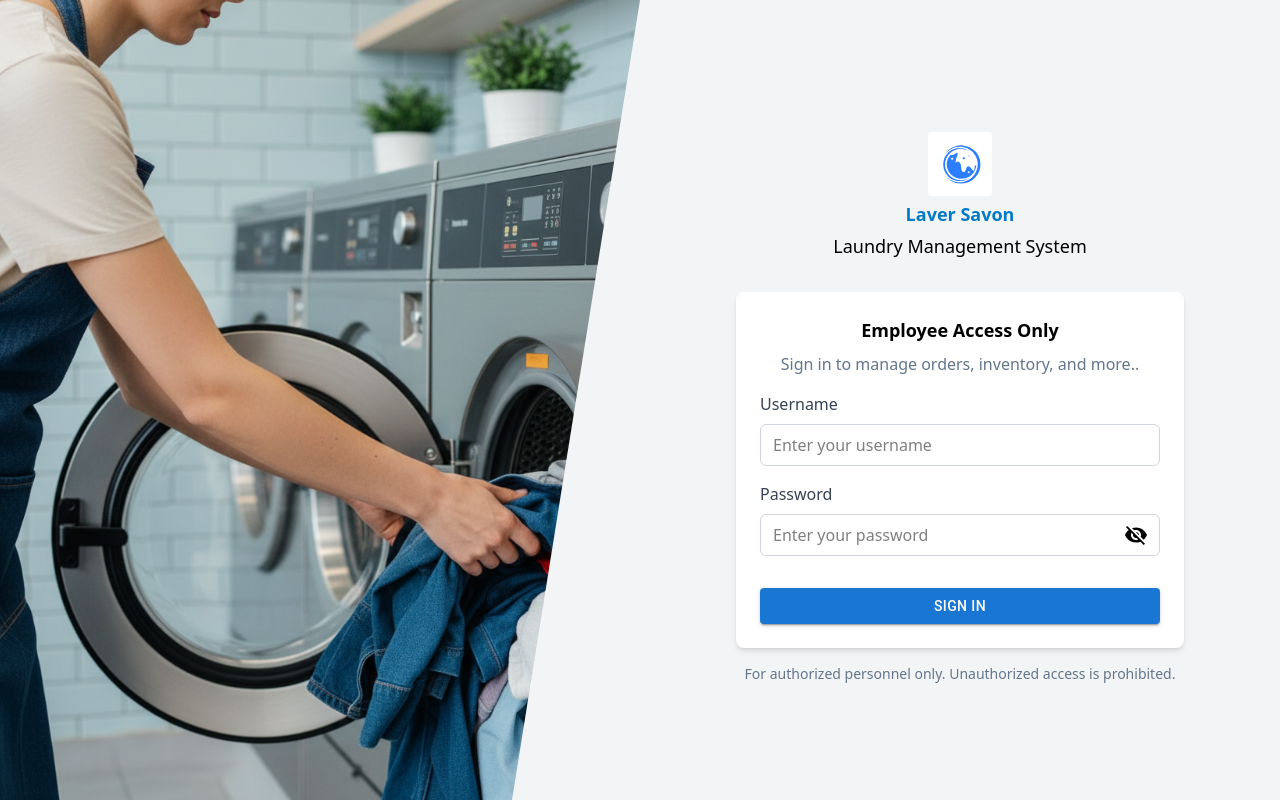
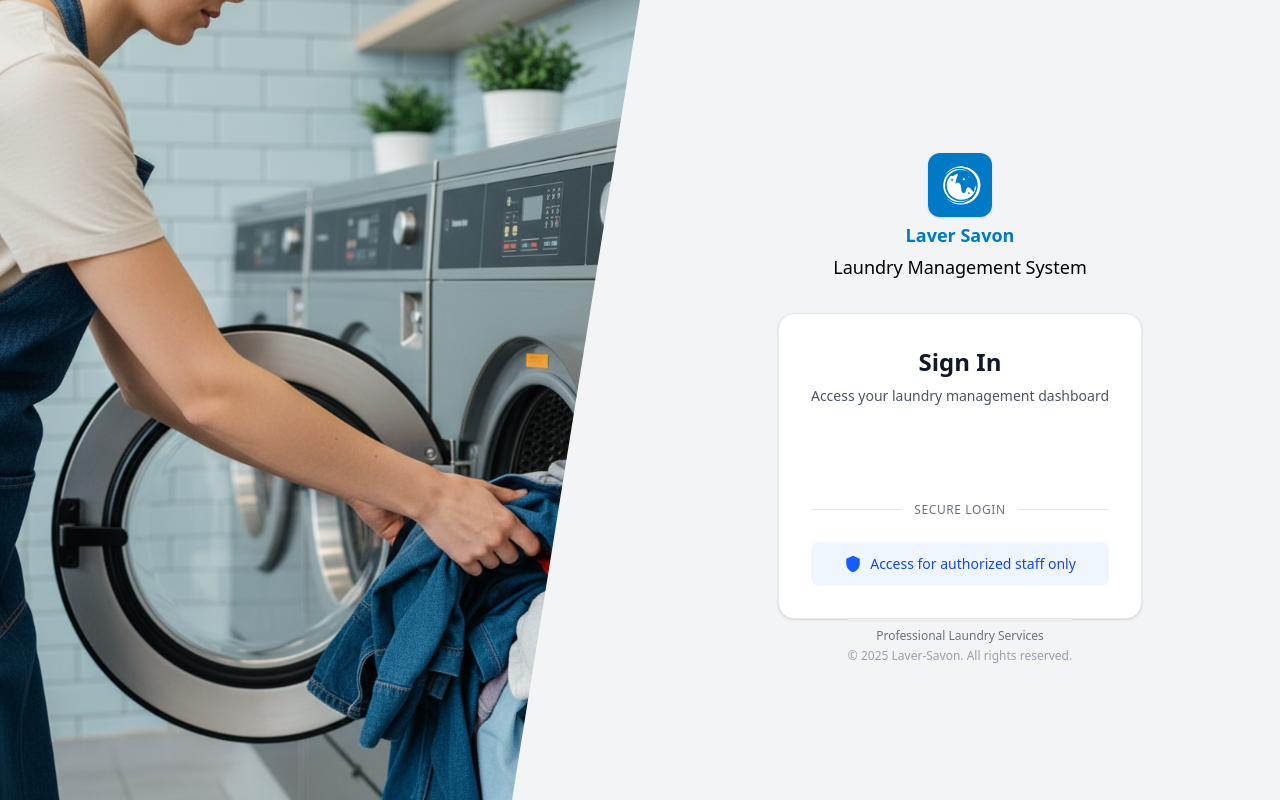
Before and after one commit to SlothyMikey/laundry_user_repo, a React app in the folder frontend/: page /login in a window 1280 px wide. Built offline with nearby package versions, Linux system fonts and the light colour scheme; the HTML template or start-up script is replaced by a standard one.

Commit message:
Google Auth Config

```diff
--- a/frontend/package.json
+++ b/frontend/package.json
@@ -12,7 +12,9 @@
   "dependencies": {
     "@mui/icons-material": "^7.3.5",
     "@mui/material": "^7.3.5",
+    "@react-oauth/google": "^0.12.2",
     "@tailwindcss/vite": "^4.1.14",
+    "jwt-decode": "^4.0.0",
     "react": "^19.1.1",
     "react-dom": "^19.1.1",
     "react-router-dom": "^7.9.5",
--- a/frontend/src/forms/LoginForm.tsx
+++ b/frontend/src/forms/LoginForm.tsx
@@ -1,87 +1,105 @@
 import { useState } from 'react';
 import Button from '@mui/material/Button';
-import { Visibility, VisibilityOff } from '@mui/icons-material';
-import useLogin from '@/hooks/useLogin';
+import { GoogleLogin } from '@react-oauth/google';
+import { jwtDecode } from 'jwt-decode';
 import { useNavigate } from 'react-router-dom';
+import { Shield } from '@mui/icons-material';
 
 export default function LoginForm() {
-  const [visible, setVisible] = useState(false);
+  const [loading, setLoading] = useState(false);
+  const [error, setError] = useState<string | null>(null);
   const navigate = useNavigate();
-  const { login, loading, error } = useLogin();
 
-  async function handleSubmit(e: React.FormEvent<HTMLFormElement>) {
-    e.preventDefault();
-    const data = new FormData(e.currentTarget);
-    const username = String(data.get('username') ?? '');
-    const password = String(data.get('password') ?? '');
+  async function handleGoogleSuccess(credentialResponse: any) {
+    setLoading(true);
+    setError(null);
 
-    console.log('Logging in...'); // Debug log
-    const { ok } = await login(username, password);
-    console.log('Login result:', ok); // Debug log
+    try {
+      const decoded: any = jwtDecode(credentialResponse.credential);
 
-    if (ok) {
-      console.log('Navigating to dashboard'); // Debug log
+      const resp = await fetch('/api/users/google-login', {
+        method: 'POST',
+        headers: { 'Content-Type': 'application/json' },
+        body: JSON.stringify({
+          googleToken: credentialResponse.credential,
+          email: decoded.email,
+          name: decoded.name,
+        }),
+      });
+
+      if (!resp.ok) {
+        const data = await resp.json();
+        setError(data.error || 'Login failed');
+        setLoading(false);
+        return;
+      }
+
+      const data = await resp.json();
+      localStorage.setItem('token', data.accessToken);
       navigate('/dashboard', { replace: true });
+    } catch (err) {
+      setError('Authentication failed');
+      setLoading(false);
     }
   }
+
   return (
     <>
       {loading ? (
         <div className="loader mx-auto my-8"></div>
       ) : (
-        <>
-          <div className="w-md mx-auto mt-8 p-6 bg-white rounded-lg shadow-md">
-            <div className="flex flex-col items-center mb-4 space-y-2">
-              <p className="text-lg font-bold">Employee Access Only</p>
-              <p className="text-muted">
-                Sign in to manage orders, inventory, and more..
+        <div className="max-w-md mx-auto mt-8">
+          <div className="bg-white rounded-2xl border border-gray-200 shadow-sm p-8">
+            {/* Header */}
+            <div className="text-center mb-8">
+              <h2 className="text-2xl font-semibold text-gray-900 mb-2">
+                Sign In
+              </h2>
+              <p className="text-sm text-gray-600">
+                Access your laundry management dashboard
               </p>
             </div>
-            <form onSubmit={handleSubmit}>
-              <div className="mb-4">
-                <label className="block text-gray-700 mb-2" htmlFor="username">
-                  Username
-                </label>
-                <input
-                  type="text"
-                  id="username"
-                  name="username"
-                  className="w-full px-3 py-2 border border-gray-300 rounded-md focus:outline-none focus:ring-2 focus:ring-blue-500"
-                  placeholder="Enter your username"
-                  required
-                />
+
+            {/* Google Sign In Button */}
+            <div className="flex justify-center mb-6">
+              <GoogleLogin
+                onSuccess={handleGoogleSuccess}
+                onError={() => setError('Google login failed')}
+                text="signin_with"
+                theme="outline"
+                size="large"
+                width="320"
+              />
+            </div>
+
+            {/* Divider */}
+            <div className="relative my-6">
+              <div className="absolute inset-0 flex items-center">
+                <div className="w-full border-t border-gray-200"></div>
               </div>
-              <div className="relative mb-4">
-                <label className="block text-gray-700 mb-2" htmlFor="password">
-                  Password
-                </label>
-                <input
-                  type={visible ? 'text' : 'password'}
-                  id="password"
-                  name="password"
-                  className="w-full px-3 py-2 border border-gray-300 rounded-md focus:outline-none focus:ring-2 focus:ring-blue-500"
-                  placeholder="Enter your password"
-                  required
-                />
-                <div
-                  className="absolute right-3 top-10 cursor-pointer"
-                  onClick={() => setVisible(!visible)}
-                >
-                  {visible ? <Visibility /> : <VisibilityOff />}
-                </div>
-                {error && <p className="text-red-500 text-sm mt-2">{error}</p>}
+              <div className="relative flex justify-center">
+                <span className="px-3 text-xs text-gray-500 bg-white uppercase tracking-wider">
+                  Secure Login
+                </span>
               </div>
-              <Button
-                type="submit"
-                variant="contained"
-                fullWidth
-                sx={{ mt: 2 }}
-              >
-                Sign In
-              </Button>
-            </form>
+            </div>
+
+            {/* Access Notice */}
+            <div className="flex items-center justify-center gap-2 bg-blue-50 py-3 px-4 rounded-lg">
+              <Shield className="text-blue-600" sx={{ fontSize: 18 }} />
+              <p className="text-sm text-blue-700 font-medium">
+                Access for authorized staff only
+              </p>
+            </div>
+
+            {/* Error Message */}
+            {error && (
+              <div className="mt-4 p-3 bg-red-50 border border-red-200 rounded-lg">
+                <p className="text-sm text-red-600">{error}</p>
+              </div>
+            )}
           </div>
-        </>
+        </div>
       )}
     </>
   );
--- a/frontend/src/main.tsx
+++ b/frontend/src/main.tsx
@@ -1,12 +1,20 @@
 import { StrictMode } from 'react';
 import { createRoot } from 'react-dom/client';
-import App from '@/App.tsx';
 import { BrowserRouter } from 'react-router-dom';
+import { GoogleOAuthProvider } from '@react-oauth/google';
+import App from '@/App';
+
+const clientId = import.meta.env.VITE_GOOGLE_CLIENT_ID;
+if (!clientId) {
+  console.error('Missing VITE_GOOGLE_CLIENT_ID');
+}
 
 createRoot(document.getElementById('root')!).render(
   <StrictMode>
-    <BrowserRouter>
-      <App />
-    </BrowserRouter>
+    <GoogleOAuthProvider clientId={clientId!}>
+      <BrowserRouter>
+        <App />
+      </BrowserRouter>
+    </GoogleOAuthProvider>
   </StrictMode>,
 );
--- a/frontend/src/pages/Login.tsx
+++ b/frontend/src/pages/Login.tsx
@@ -25,18 +25,23 @@ export default function Login() {
         <div className="w-1/2 flex flex-col justify-center items-center">
           {/* Top Section */}
           <div className="flex flex-col items-center gap-1">
-            <Logo className="w-16 h-16 text-blue-500 mx-auto mt-4 p-2 bg-light rounded" />
+            <Logo className="w-16 h-16 text-light mx-auto mt-4 p-2 bg-bg-highlight rounded-xl shadow-sm" />
             <p className="font-semibold text-lg text-txt-highlight">
               Laver Savon
             </p>
-            <p className="text-lg">Laundry Management System</p>
+            <p className="text-lg font-thin">Laundry Management System</p>
           </div>
           {/* Login Form Section */}
           <LoginForm />
-          {/* Bottom Note */}
-          <p className="text-muted text-center mt-4 text-sm">
-            For authorized personnel only. Unauthorized access is prohibited.
-          </p>
+          {/* Footer */}
+          <div className="text-center pt-2 border-t border-gray-100">
+            <p className="text-xs text-gray-500">
+              Professional Laundry Services
+            </p>
+            <p className="text-xs text-gray-400 mt-1">
+              © 2025 Laver-Savon. All rights reserved.
+            </p>
+          </div>
         </div>
       </section>
     </>
```
Also changed, not shown: 2 other files (tests, documents, lock files or other folders).
